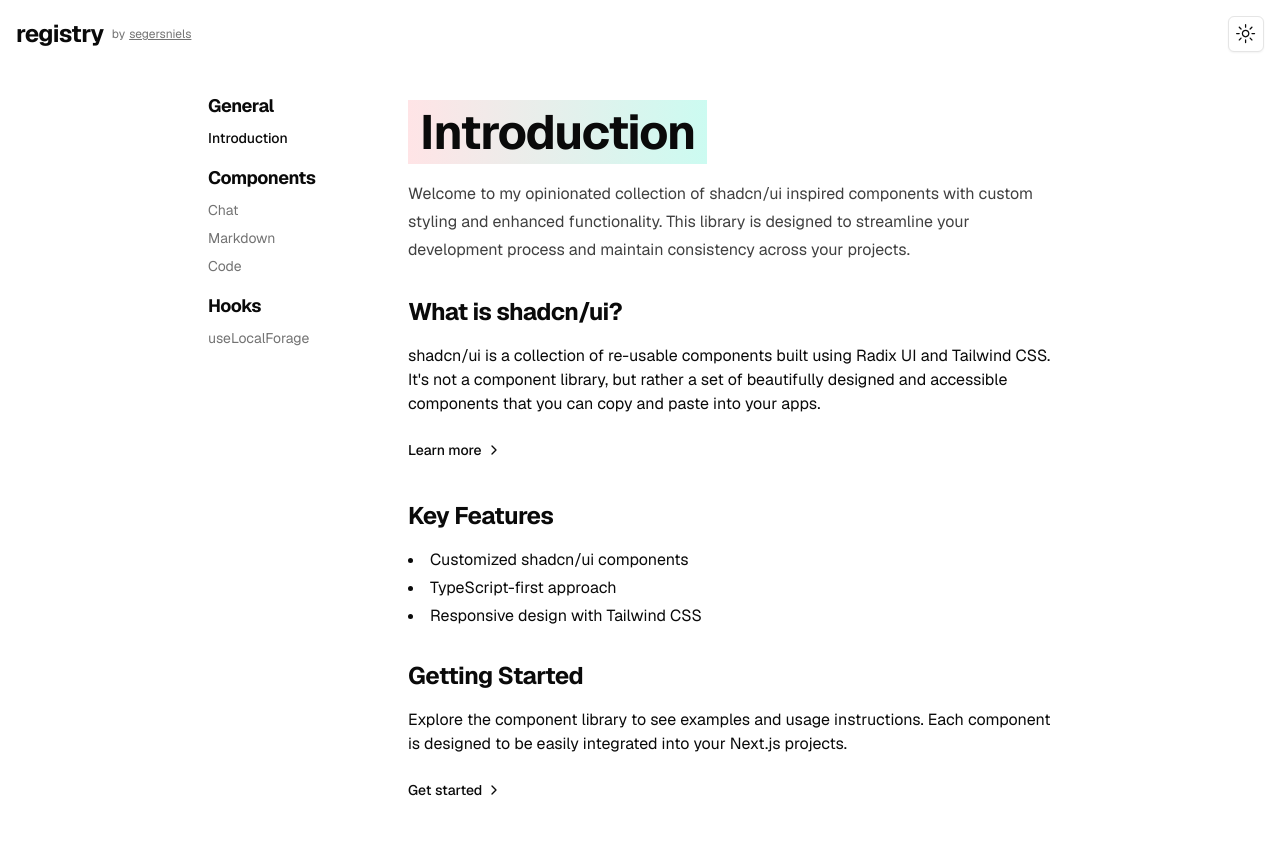
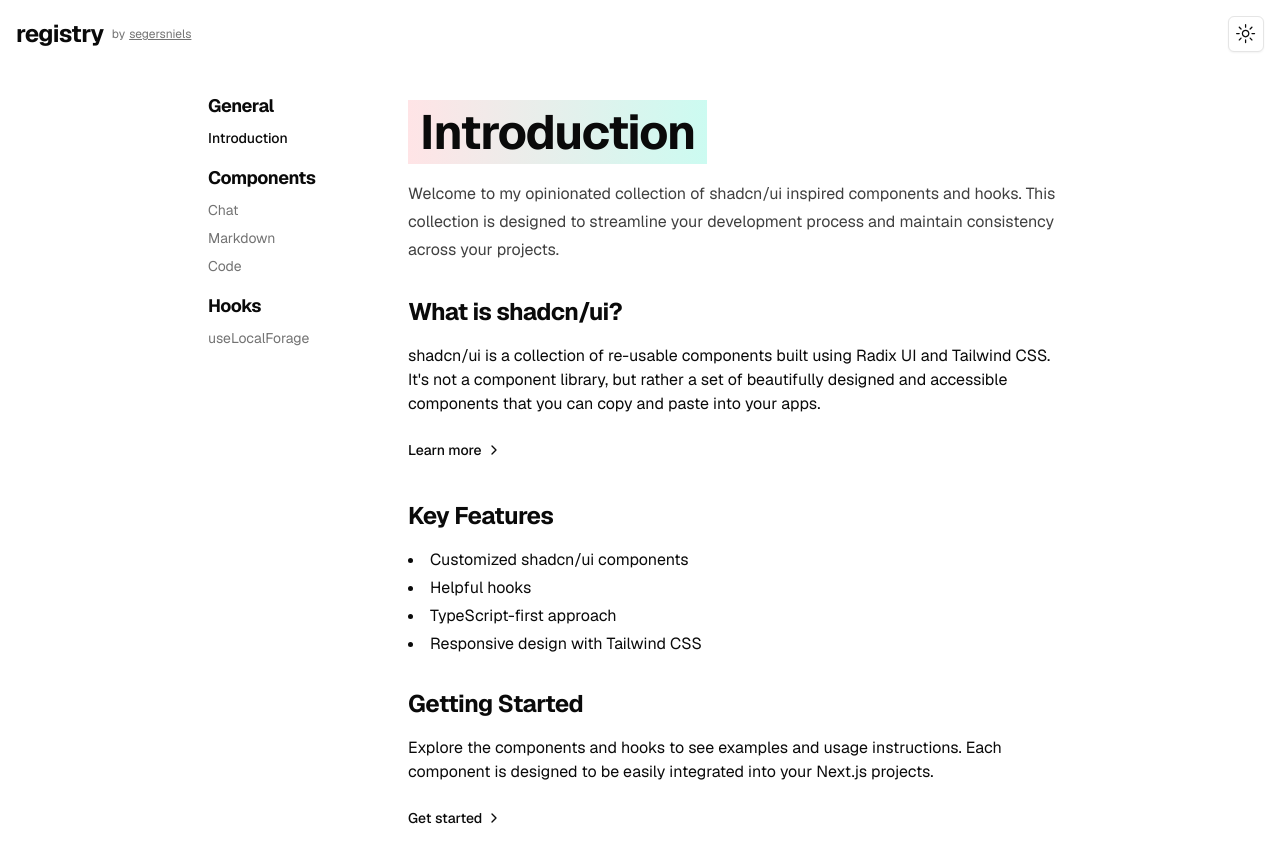
Before and after one commit to segersniels/registry.niels.foo, a Next.js app: page / in a window 1280 px wide. Shown: the top 862 px of the page. Before the commit the page ends 840 px from the top, so only its background shows below. Built offline with nearby package versions, Linux system fonts and the light colour scheme.

Commit message:
chore: don't mention component library

```diff
--- a/src/app/layout.tsx
+++ b/src/app/layout.tsx
@@ -10,7 +10,7 @@ import { ThemeProvider } from "@/components/theme-provider";
 
 export const metadata: Metadata = {
   title: "Registry",
-  description: "An opinionated shadcn/ui component library",
+  description: "An opinionated shadcn/ui collection of components and hooks",
 };
 
 export default function RootLayout({
--- a/src/app/page.tsx
+++ b/src/app/page.tsx
@@ -18,9 +18,8 @@ export default function Introduction() {
       <LayoutContent>
         <LayoutDescription>
           Welcome to my opinionated collection of shadcn/ui inspired components
-          with custom styling and enhanced functionality. This library is
-          designed to streamline your development process and maintain
-          consistency across your projects.
+          and hooks. This collection is designed to streamline your development
+          process and maintain consistency across your projects.
         </LayoutDescription>
 
         <LayoutSection>
@@ -46,6 +45,7 @@ export default function Introduction() {
           <LayoutSectionTitle>Key Features</LayoutSectionTitle>
           <ul className="list-disc list-inside space-y-1">
             <li>Customized shadcn/ui components</li>
+            <li>Helpful hooks</li>
             <li>TypeScript-first approach</li>
             <li>Responsive design with Tailwind CSS</li>
           </ul>
@@ -54,7 +54,7 @@ export default function Introduction() {
         <LayoutSection>
           <LayoutSectionTitle>Getting Started</LayoutSectionTitle>
           <p>
-            Explore the component library to see examples and usage
+            Explore the components and hooks to see examples and usage
             instructions. Each component is designed to be easily integrated
             into your Next.js projects.
           </p>
```
